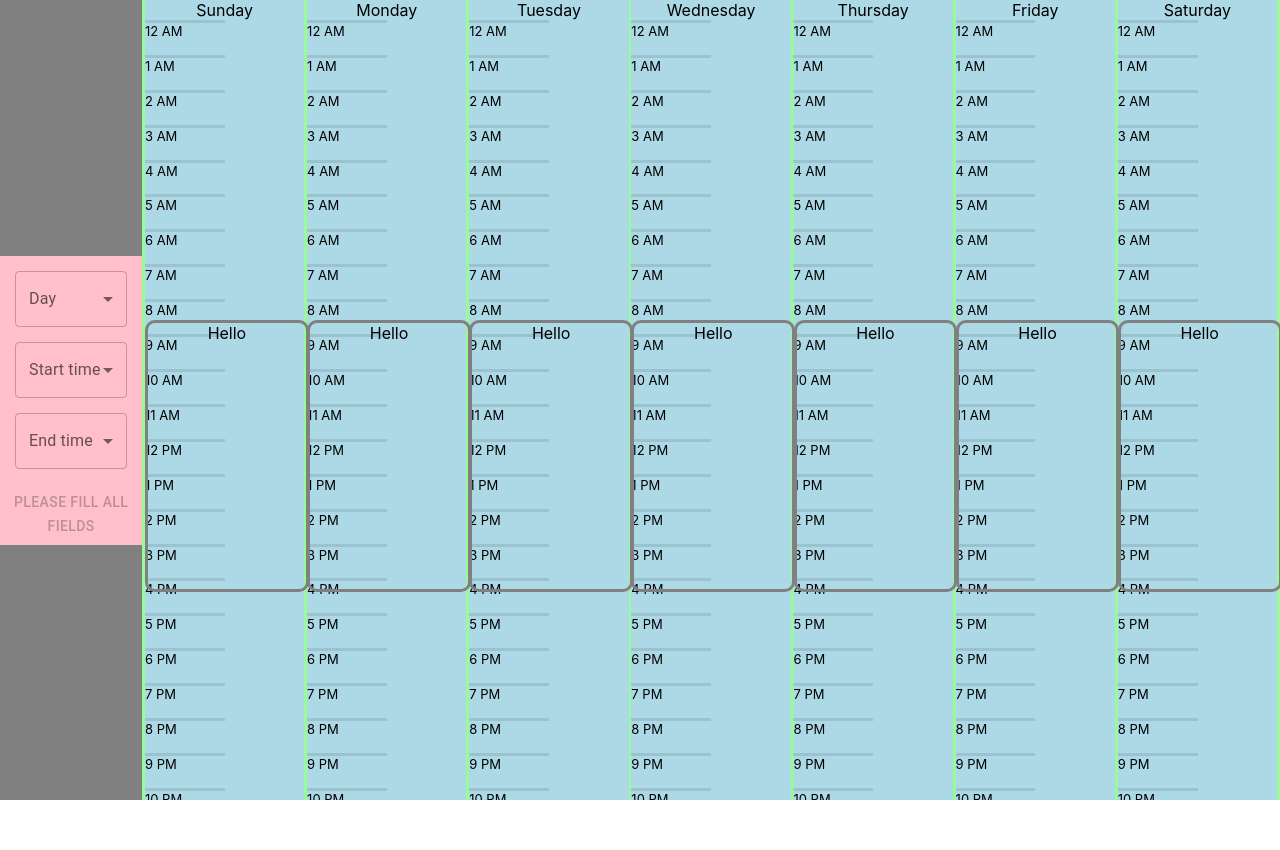
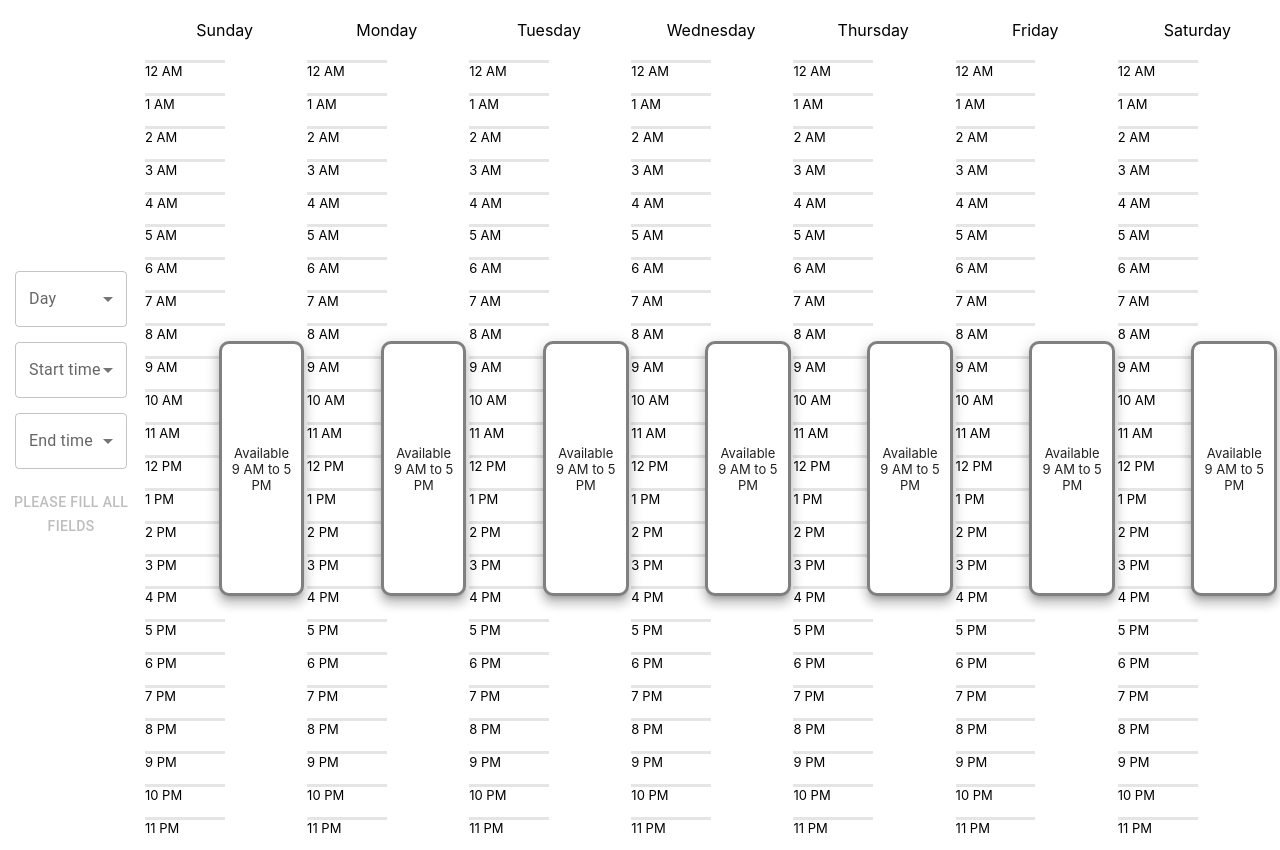
Before and after one commit to chrisbakeraugie/scheduling-calendar, a React (Create React App) app: page / in a window 1280 px wide. Before the commit the page ends 800 px from the top, so only its background shows below. Built offline with nearby package versions, Linux system fonts and the light colour scheme.

Commit message:
Modal works, modal interacts

```diff
--- a/src/App.js
+++ b/src/App.js
@@ -4,11 +4,11 @@ import Week from './calendar/week/Week';
 import React, { useState } from 'react';
 import { DEFAULT_AVAILABILITY } from './utils/utlis';
 import Form from './calendar/toolbar/Form';
+import { Modal } from '@mui/material';
+import ModalContents from './calendar/ModalContents';
 
 const AppContainter = styled.div`
-  background-color:gray;
   height:100vh;
-  overflow-y:hidden;
   display: grid;
   grid-template-columns: 0.5fr repeat(4, 1fr);
   grid-template-rows: repeat(5, 1fr);
@@ -18,12 +18,10 @@ const AppContainter = styled.div`
 
 const CalendarContainer = styled.div`
   grid-area: 1 / 2 / 6 / 6;
-  background-color:palegreen;
   `
 
 const Toolbar = styled.div`
    grid-area: 1 / 1 / 6 / 2;
-   background-color:pink;
    display:flex;
    margin:auto;
    width:100%;
@@ -33,8 +31,19 @@ export const AvailabilityContext = React.createContext();
 
 function App() {
   const [state, setState] = useState(DEFAULT_AVAILABILITY());
+  const [modal, setModal] = useState({
+    isOpen: false,
+    chosenIndex: null
+  });
+
+  const handleCloseModal = () => {
+    setModal({
+      isOpen: false,
+      chosenIndex: null
+    })
+  }
   return (
-    <AvailabilityContext.Provider value={{ state, setState }}>
+    <AvailabilityContext.Provider value={{ state, setState, modal, setModal }}>
       <AppContainter className="App">
         <Toolbar>
           <Form />
@@ -42,6 +51,14 @@ function App() {
         <CalendarContainer>
           <Week></Week>
         </CalendarContainer>
+        <Modal
+          open={modal.isOpen}
+          onClose={handleCloseModal}
+        >
+          <div>
+            <ModalContents />
+          </div>
+        </Modal>
       </AppContainter>
     </AvailabilityContext.Provider>
   );
--- /dev/null
+++ b/src/calendar/ModalContents.js
@@ -0,0 +1,50 @@
+import { Button, Paper } from "@mui/material";
+import React, { useContext, useMemo } from "react";
+import { AvailabilityContext } from "../App";
+import { numberToTime } from "../utils/utlis";
+
+
+const ModalContents = () => {
+    const context = useContext(AvailabilityContext);
+    const item = useMemo(() => {
+        return context.state[context.modal.chosenIndex]
+    }, [context]);
+
+    const handleRemoveAvailability = () => {
+        context.setState((prevState) => {
+            let newState = [...prevState];
+            newState.splice(context.modal.chosenIndex, 1);
+            return newState;
+        })
+        context.setModal({
+            isOpen: false,
+            chosenIndex: null
+        })
+    }
+
+    const paperSX = {
+        position: "absolute",
+        top: "50%",
+        left: "50%",
+        transform: "translateX(-50%)",
+        width: "500px",
+        minHeight: "50px",
+        zIndex: "999",
+        borderRadius: "10px",
+        border: "solid gray",
+        display: "flex",
+        flexDirection: "column",
+        textAlign: "center",
+        justifyContent: "center"
+    }
+    return (
+        <Paper sx={paperSX}>
+            <h3>
+                Availability: {`${numberToTime(item.start)} to ${numberToTime(item.end)}`}
+            </h3>
+            <Button variant="outlined" onClick={handleRemoveAvailability}>Delete Time</Button>
+        </Paper>
+    )
+}
+
+export default ModalContents;
--- a/src/calendar/day/Day.js
+++ b/src/calendar/day/Day.js
@@ -1,11 +1,13 @@
+import { Paper } from '@mui/material';
 import React, { useContext } from 'react';
 import styled from 'styled-components';
 import { AvailabilityContext } from '../../App';
+import { numberToTime } from '../../utils/utlis';
 import HourMarks from './HourMarks';
 
+
 const DayContainer = styled.div`
-height:100%;
-background-color:lightblue;
+height:calc(100% - 50px);
 width:14%;
 `;
 
@@ -14,14 +16,26 @@ height:100%;
 position:relative;
 `
 
-const Block = styled.div`
-position:absolute;
-top:${props => props.top}%;
-width:99%;
-height:${props => props.height * 4 + (props.height * .15)}%;
-z-index:999;
-border-radius:10px;
-border:solid gray;
+const StyledText = styled.span`
+margin:auto;
+font-size:small;
+`;
+
+const paperSX = {
+    position: "absolute",
+    right: "0%",
+    width: "50%",
+    zIndex: "999",
+    borderRadius: "10px",
+    border: "solid gray",
+    '&:hover': {
+        cursor: "pointer",
+        backgroundColor: "#ececec"
+    }
+}
+
+const DayHeader = styled.div`
+margin:20px;
 `;
 
 const Day = (props) => {
@@ -29,14 +43,39 @@ const Day = (props) => {
 
     return (
         <DayContainer>
-            <div>{props.children}</div>
+            <DayHeader>{props.children}</DayHeader>
             <TimeContainer>
                 <HourMarks />
                 {context.state.map((timeSpan, index) => {
                     if (props.children === timeSpan.day) {
                         let top = (timeSpan.start / 24) * 100;
                         let height = timeSpan.end - timeSpan.start;
-                        return <Block key={index + "" + timeSpan.start} top={top} height={height}>Hello</Block>
+                        height = height * 4 + (height * .15)
+                        // return <Block key={index + "" + timeSpan.start} top={top} height={height}>Available</Block>
+                        return (
+                            <Paper
+                                key={index + "" + timeSpan.start}
+                                elevation={8}
+                                sx={{
+                                    top: `${top}%`,
+                                    height: `${height}%`,
+                                    display: "flex",
+                                    ...paperSX
+                                }}
+                                onClick={() => {
+                                    context.setModal({
+                                        isOpen: true,
+                                        chosenIndex: index
+                                    })
+                                }}
+                            >
+                                <StyledText>
+                                    Available
+                                    <br />
+                                    {` ${numberToTime(timeSpan.start)} to ${numberToTime(timeSpan.end)}`}
+                                </StyledText>
+                            </Paper>
+                        );
                     }
                 })}
             </TimeContainer>
--- a/src/utils/utlis.js
+++ b/src/utils/utlis.js
@@ -35,3 +35,18 @@ export const TIME_DROPDOWN_OPTIONS = () => {
     }
     return arr;
 }
+
+export const numberToTime = (number) => {
+    if (number === 0) {
+        return "12 AM"
+    }
+    if (number === 12) {
+        return "12 PM"
+    }
+    if (number > 0 && number < 12) {
+        return number + " AM"
+    }
+    if (number > 12) {
+        return (number - 12) + " PM"
+    }
+}
```
